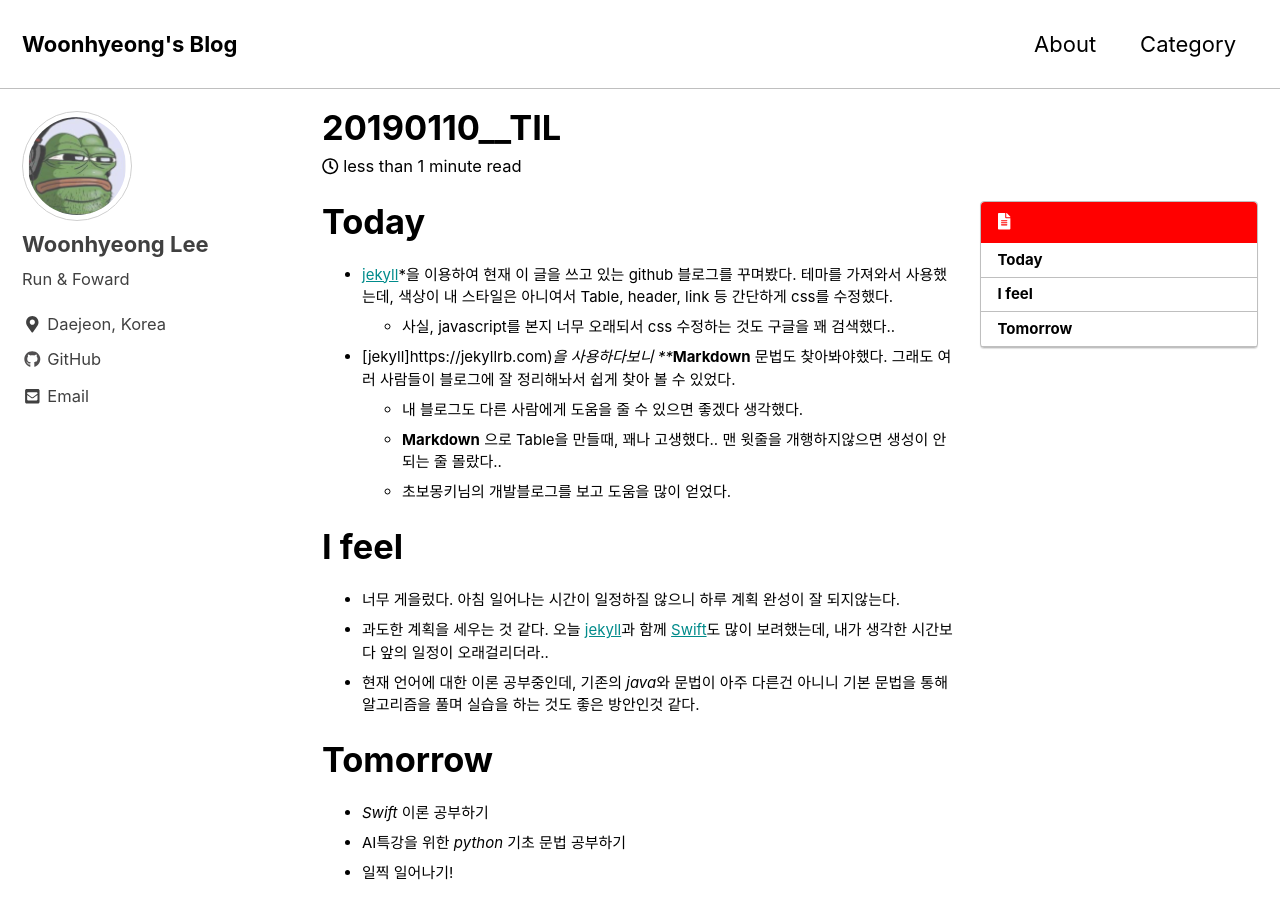
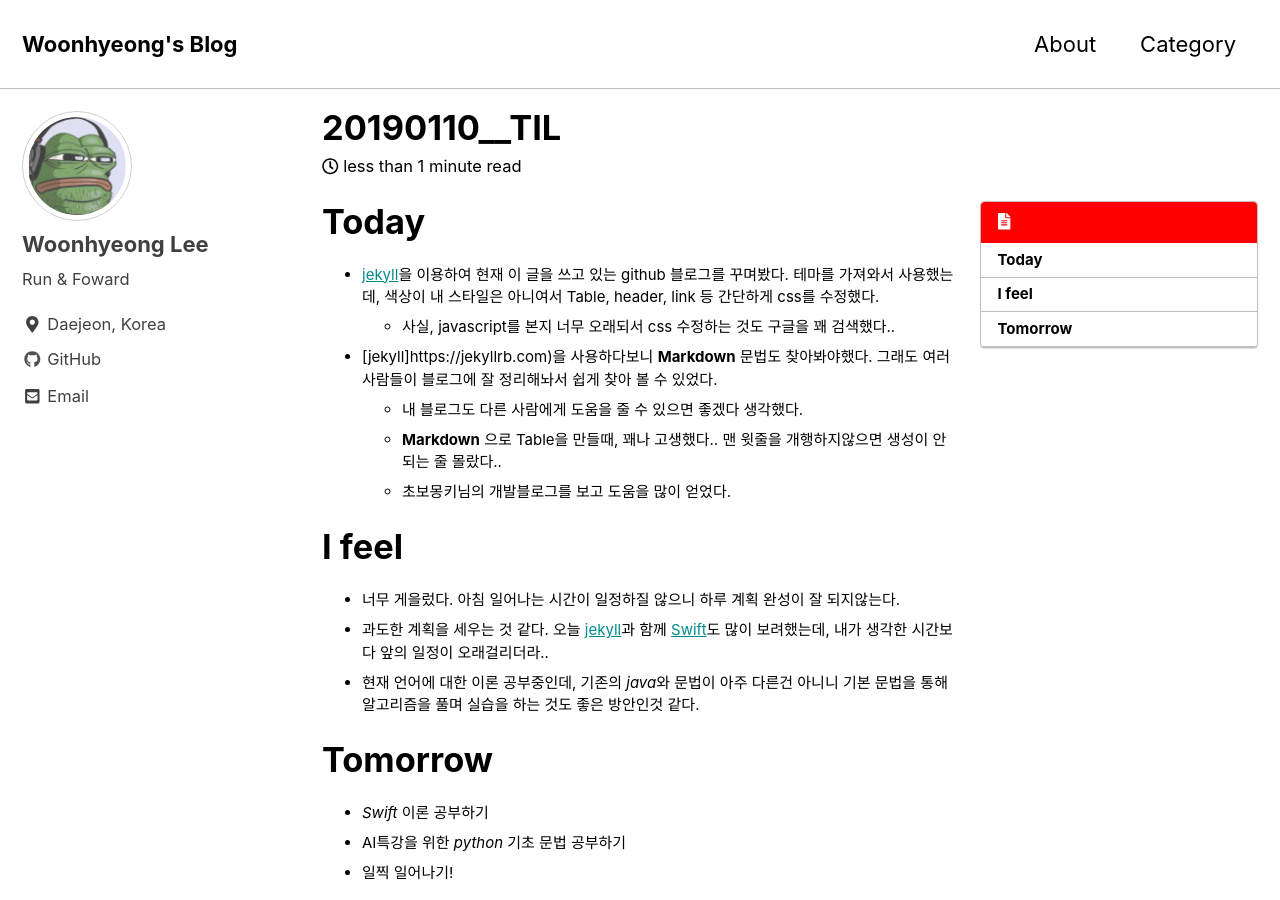
Before and after one commit to woonhyeong/woonhyeong.github.io, a Jekyll site: the page built from _posts/TIL/2019-01-10-TIL.md, in a window 1280 px wide and 900 px high. Built offline with Jekyll 4.4.1, drawn with Linux system fonts in a browser that asks for light colours; cached includes are drawn as plain includes; nearby versions of some CDN libraries.

Commit message:
Update 2019-01-10-TIL.md
Make a change in grammar.

```diff
--- a/_posts/TIL/2019-01-10-TIL.md
+++ b/_posts/TIL/2019-01-10-TIL.md
@@ -12,9 +12,9 @@ last_modified_at: 2019-01-10
 ---
 
 # Today
-- [jekyll](https://jekyllrb.com)*을 이용하여 현재 이 글을 쓰고 있는 github 블로그를 꾸며봤다. 테마를 가져와서 사용했는데, 색상이 내 스타일은 아니여서 Table, header, link 등 간단하게  css를 수정했다.
+- [jekyll](https://jekyllrb.com)을 이용하여 현재 이 글을 쓰고 있는 github 블로그를 꾸며봤다. 테마를 가져와서 사용했는데, 색상이 내 스타일은 아니여서 Table, header, link 등 간단하게  css를 수정했다.
   - 사실, javascript를 본지 너무 오래되서 css 수정하는 것도 구글을 꽤 검색했다..
-- [jekyll]https://jekyllrb.com)*을 사용하다보니 ***__Markdown__ 문법도 찾아봐야했다. 그래도 여러 사람들이 블로그에 잘 정리해놔서 쉽게 찾아 볼 수 있었다.
+- [jekyll]https://jekyllrb.com)을 사용하다보니 __Markdown__ 문법도 찾아봐야했다. 그래도 여러 사람들이 블로그에 잘 정리해놔서 쉽게 찾아 볼 수 있었다.
   - 내 블로그도 다른 사람에게 도움을 줄 수 있으면 좋겠다 생각했다.
   - __Markdown__ 으로 Table을 만들때, 꽤나 고생했다.. 맨 윗줄을 개행하지않으면 생성이 안되는 줄 몰랐다..
   - 초보몽키님의 개발블로그를 보고 도움을 많이 얻었다.
```
